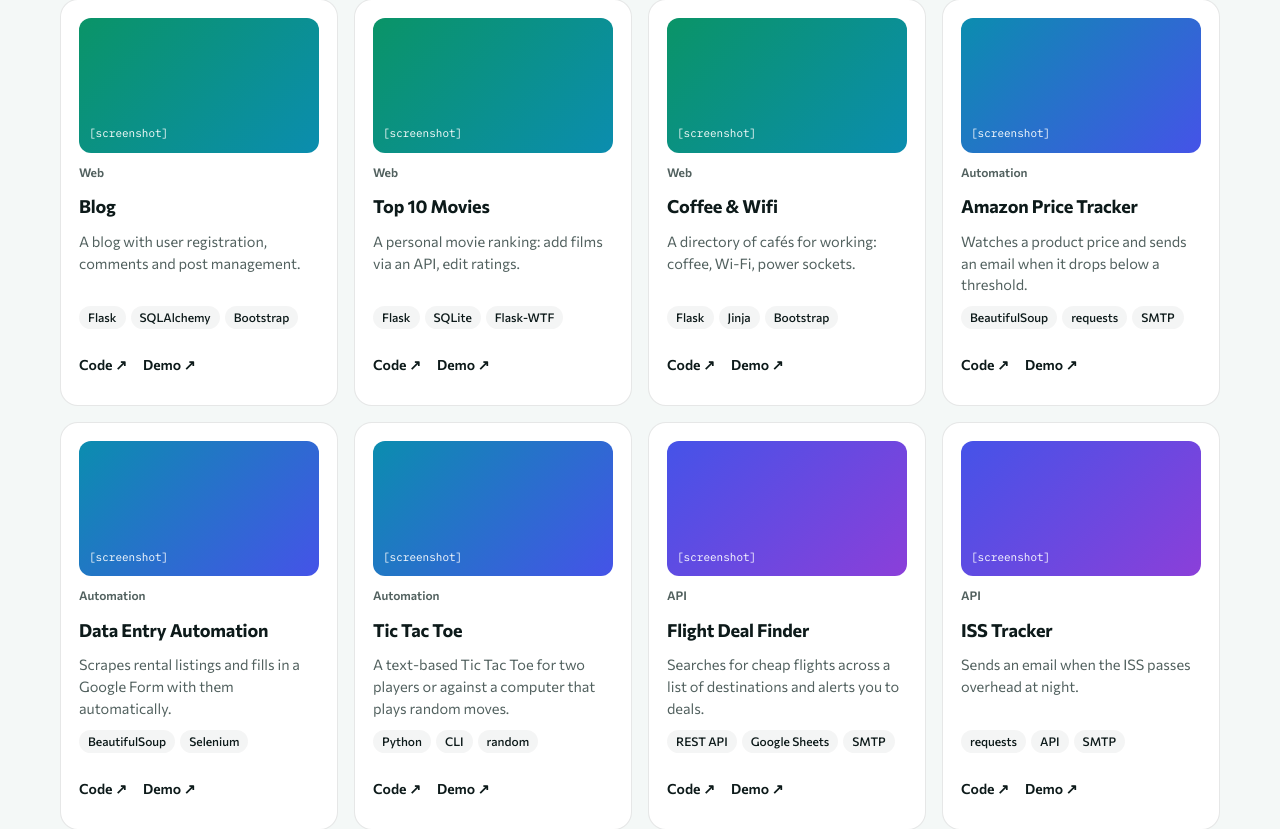
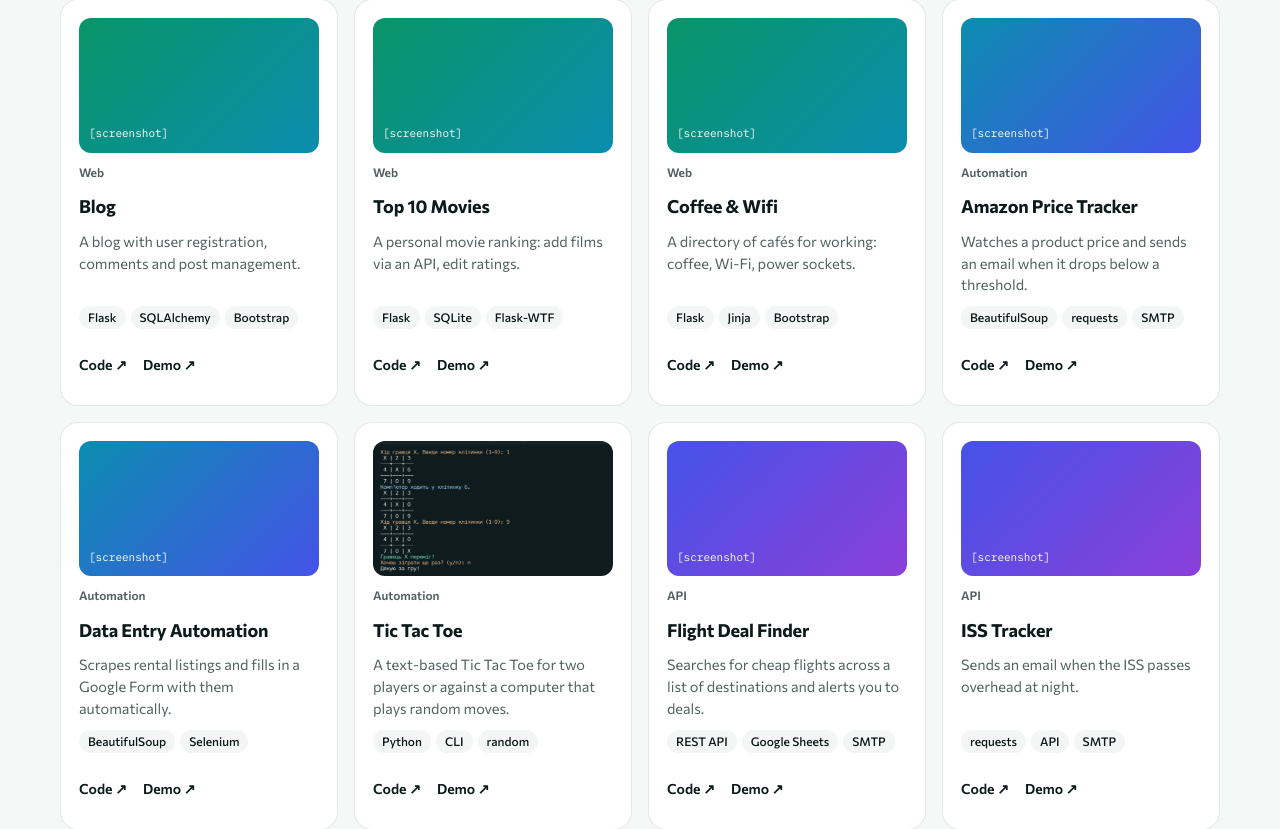
Before and after one commit to goyalion17/python-portfolio, a Flask app: page /en/ in a window 1280 px wide. Shown: the part 1609-2438 px from the top of the page. Run offline with Flask 3, Linux system fonts and the light colour scheme.

Commit message:
Support project screenshots and add Tic Tac Toe screenshot
Co-Authored-By: Claude Sonnet 5.5 <noreply@anthropic.com>

```diff
--- a/main.py
+++ b/main.py
@@ -37,6 +37,7 @@ class Project(db.Model):
     desc_de = db.Column(db.String(300), nullable=False)
     code_url = db.Column(db.String(300))
     demo_url = db.Column(db.String(300))
+    image = db.Column(db.String(200))  # file name inside static/img/
 
     def description(self, lang):
         return getattr(self, f"desc_{lang}")
--- a/projects_data.py
+++ b/projects_data.py
@@ -38,6 +38,7 @@ PROJECTS = [
         "desc_uk": "Текстова гра «хрестики-нулики» для двох гравців або проти комп’ютера з випадковими ходами.",
         "desc_de": "Textbasiertes Tic-Tac-Toe für zwei Spieler oder gegen einen Computer mit zufälligen Zügen.",
         "code_url": "https://github.com/goyalion17/tic-tac-toe",
+        "image": "tic-tac-toe.png",
     },
     {
         "area": "api", "name": "Flight Deal Finder", "tags": "REST API,Google Sheets,SMTP", "featured": True,
--- a/static/css/style.css
+++ b/static/css/style.css
@@ -360,3 +360,7 @@ h2 {
 @media (prefers-color-scheme: dark) {
   .field-error, .flash.error { color: #FF8FA6; }
 }
+
+/* real project screenshots */
+.shot-img { display: block; width: 100%; aspect-ratio: 16 / 10; object-fit: cover; }
+.shot-img.small { aspect-ratio: 16 / 9; border-radius: 12px; }
--- a/templates/index.html
+++ b/templates/index.html
@@ -33,7 +33,8 @@
     <div class="featured-grid">
       {% for p in featured %}
       <article class="glass lift card-big">
-        <div class="shot {{ p.area }}">{{ t.projects.screenshot }}</div>
+        {% if p.image %}<img class="shot-img" src="{{ url_for('static', filename='img/' ~ p.image) }}" alt="{{ p.name }}">
+        {% else %}<div class="shot {{ p.area }}">{{ t.projects.screenshot }}</div>{% endif %}
         <div class="card-body">
           <span class="meta">{{ t.areas[p.area] }} · {{ t.projects.featured }}</span>
           <h3>{{ p.name }}</h3>
@@ -67,7 +68,8 @@
       <div class="small-grid">
         {% for p in projects %}
         <article class="lift card-small">
-          <div class="shot small {{ p.area }}">{{ t.projects.screenshot }}</div>
+          {% if p.image %}<img class="shot-img small" src="{{ url_for('static', filename='img/' ~ p.image) }}" alt="{{ p.name }}">
+          {% else %}<div class="shot small {{ p.area }}">{{ t.projects.screenshot }}</div>{% endif %}
           <span class="meta">{{ t.areas[p.area] }}</span>
           <h4>{{ p.name }}</h4>
           <p>{{ p.description(lang) }}</p>
```
Also changed, not shown: static/img/tic-tac-toe.png (added).
